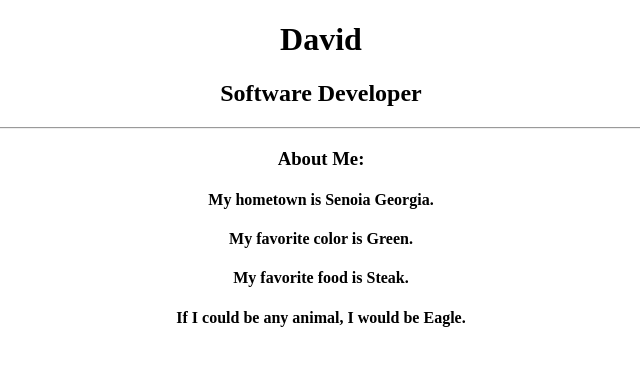
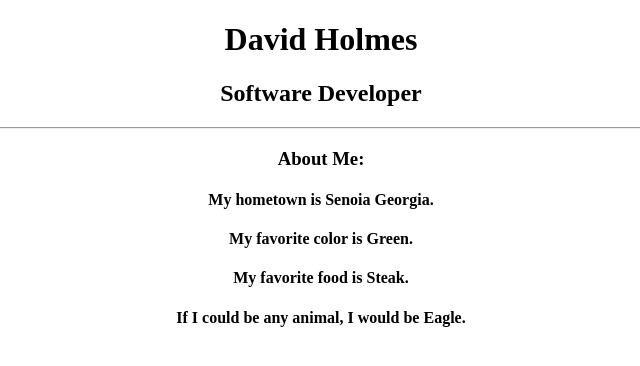
Before and after one commit to DavidHolmes31/my-first-repo2, a plain HTML site: page index.html in a window 1280 px wide. Shown: the whole page, without its empty margins (319-959 px from the left). Drawn offline with Linux system fonts and the light colour scheme.

Commit message:
Name change

```diff
--- a/index.html
+++ b/index.html
@@ -7,7 +7,7 @@
 		  </head>
 		  <body>
 			<div align="center">
-				<h1>David</h1>
+				<h1>David Holmes</h1>
 				<h2>Software Developer</h2>
 				<hr>
 				<h3>About Me:</h3>
```
